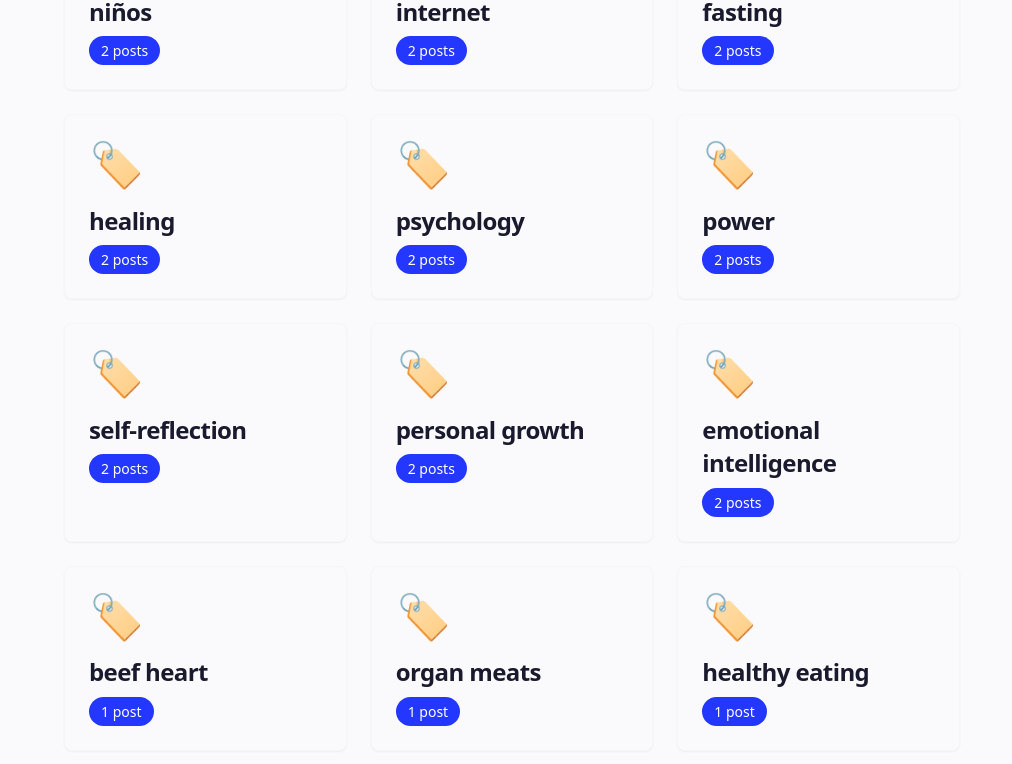
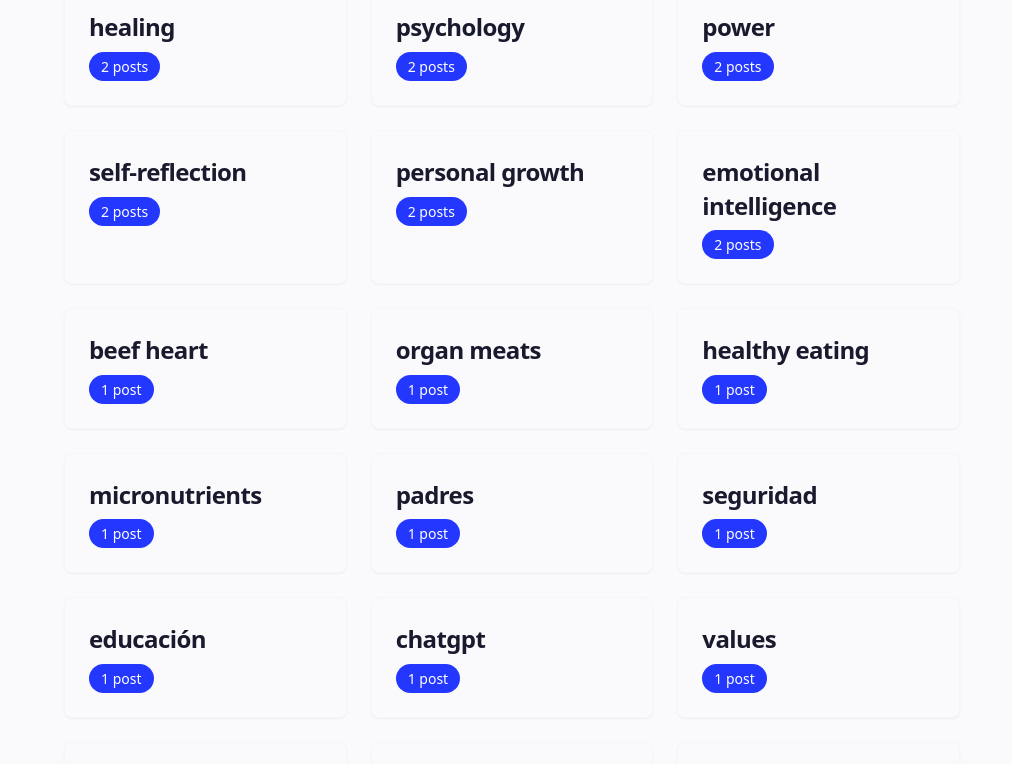
Before and after one commit to antoniwan/blog, an Astro site: page /tag in a window 1280 px wide. Shown: the part 693-1457 px from the top of the page, without its empty margins (128-1140 px from the left). Built offline with nearby package versions, Linux system fonts and the light colour scheme; Astro itself is replaced by a stand-in of ours; some packages are replaced by stand-ins of ours.

Commit message:
Remove tag emoji from tag links for a cleaner design and improved readability.

```diff
--- a/src/pages/tag/index.astro
+++ b/src/pages/tag/index.astro
@@ -31,7 +31,6 @@ const sortedTags = Array.from(tagCounts.entries())
         const postCount = tagCounts.get(tag) || 0;
         return (
           <a href={`/tag/${tag}/`} class="group bg-background dark:bg-background-dark p-6 rounded-lg border border-border/20 dark:border-border-dark/20 shadow-sm hover:shadow-md transition-all duration-300 hover:-translate-y-1">
-            <div class="text-4xl mb-4">🏷️</div>
             <h2 class="text-xl font-semibold mb-2 text-text dark:text-text-dark group-hover:text-primary-500 dark:group-hover:text-primary-400">{tag}</h2>
             <span class="inline-block px-3 py-1 bg-primary-500 dark:bg-primary-400 text-white text-sm font-medium rounded-full">{postCount} {postCount === 1 ? 'post' : 'posts'}</span>
           </a>
```
